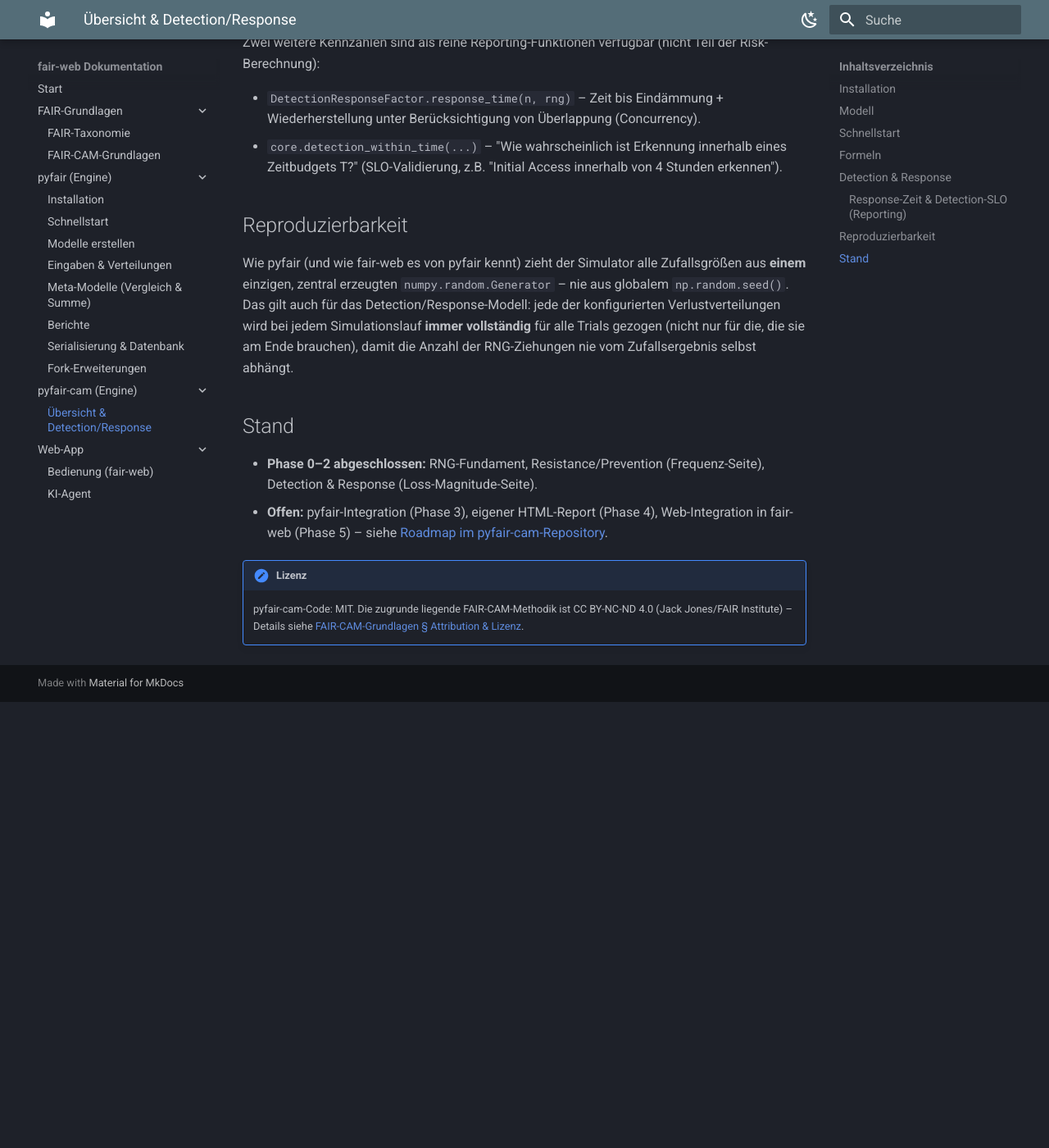
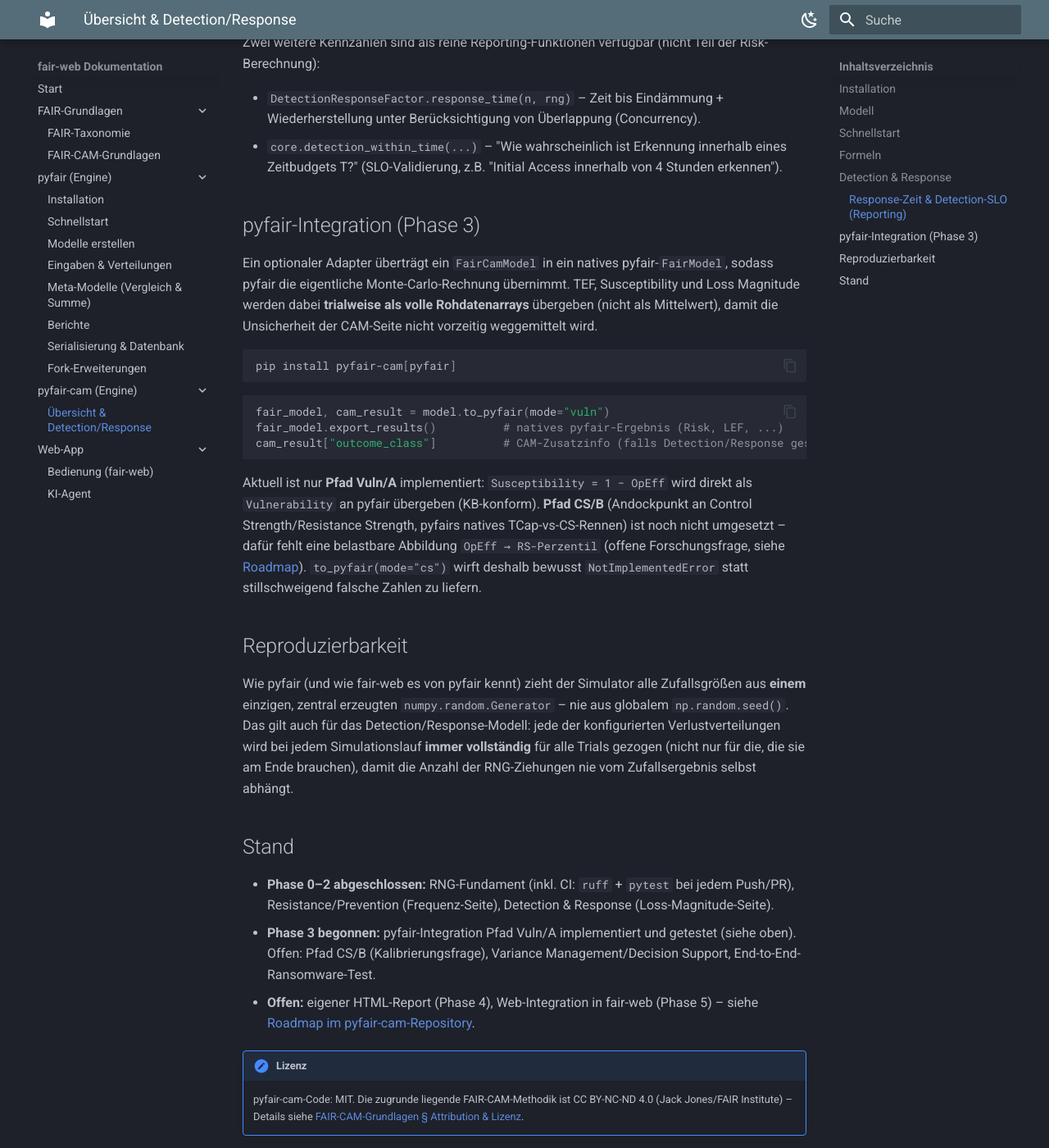
Before and after one commit to neoprehn/fair-web, an MkDocs documentation site: the page built from docs/pyfair-cam.md, in a window 1280 px wide and 1400 px high, scrolled down 2586 px. Shown: the whole window at 82% size. Built offline with MkDocs 1.6.1 and Material for MkDocs 9.7.7, drawn with Linux system fonts in a browser that asks for light colours; before the commit the page ends 3442 px from its top, so only the background shows below that; some of the changed text lies outside the part shown.

Commit message:
Doku: pyfair-cam-Seite auf Phase 0 (CI)/Phase 3 (pyfair-Adapter) Stand gebracht
Optionale pyfair-Extra-Dependency, to_pyfair(mode="vuln") mit Beispiel,
Pfad-CS-Luecke (Kalibrierungsfrage) und aktueller Phasenstand ergaenzt.

Co-Authored-By: Claude Sonnet 5 <noreply@anthropic.com>

````diff
--- a/docs/pyfair-cam.md
+++ b/docs/pyfair-cam.md
@@ -5,10 +5,11 @@
 Grundlagen siehe [FAIR-CAM-Grundlagen](fair-cam-grundlagen.md).
 
 !!! note "Eigenständige Bibliothek"
-    pyfair-cam hat **keine Abhängigkeit zu pyfair** und ist unabhängig
-    lauffähig. Die Integration von FAIR und FAIR-CAM in fair-web ist für eine
-    spätere Ausbaustufe vorgesehen (Web-UI, Andockpunkt FAIR ↔ FAIR-CAM noch
-    offen) – aktuell nur als eigenständige Python-Bibliothek nutzbar.
+    pyfair-cam hat **keine harte Abhängigkeit zu pyfair** im Core-Install und
+    ist unabhängig lauffähig. Seit Phase 3 gibt es einen optionalen
+    `to_pyfair()`-Adapter (Extra `pyfair-cam[pyfair]`, siehe unten) – die
+    eigentliche Web-Integration (Admin-Umschaltung, UI) ist weiterhin eine
+    spätere Ausbaustufe (Phase 5).
 
 ## Installation
 
@@ -125,6 +126,33 @@ Teil der Risk-Berechnung):
   innerhalb eines Zeitbudgets T?" (SLO-Validierung, z.B. "Initial Access
   innerhalb von 4 Stunden erkennen").
 
+## pyfair-Integration (Phase 3)
+
+Ein optionaler Adapter überträgt ein `FairCamModel` in ein natives
+pyfair-`FairModel`, sodass pyfair die eigentliche Monte-Carlo-Rechnung
+übernimmt. TEF, Susceptibility und Loss Magnitude werden dabei **trialweise
+als volle Rohdatenarrays** übergeben (nicht als Mittelwert), damit die
+Unsicherheit der CAM-Seite nicht vorzeitig weggemittelt wird.
+
+```bash
+pip install pyfair-cam[pyfair]
+```
+
+```python
+fair_model, cam_result = model.to_pyfair(mode="vuln")
+fair_model.export_results()          # natives pyfair-Ergebnis (Risk, LEF, ...)
+cam_result["outcome_class"]          # CAM-Zusatzinfo (falls Detection/Response gesetzt)
+```
+
+Aktuell ist nur **Pfad Vuln/A** implementiert: `Susceptibility = 1 − OpEff`
+wird direkt als `Vulnerability` an pyfair übergeben (KB-konform). **Pfad
+CS/B** (Andockpunkt an Control Strength/Resistance Strength, pyfairs
+natives TCap-vs-CS-Rennen) ist noch nicht umgesetzt – dafür fehlt eine
+belastbare Abbildung `OpEff → RS-Perzentil` (offene Forschungsfrage, siehe
+[Roadmap](https://github.com/neoprehn/pyfair-cam/blob/main/ROADMAP.md#offene-architektur-entscheidung-andockpunkt-fair--fair-cam)).
+`to_pyfair(mode="cs")` wirft deshalb bewusst `NotImplementedError` statt
+stillschweigend falsche Zahlen zu liefern.
+
 ## Reproduzierbarkeit
 
 Wie pyfair (und wie fair-web es von pyfair kennt) zieht der Simulator alle
@@ -137,10 +165,14 @@ RNG-Ziehungen nie vom Zufallsergebnis selbst abhängt.
 
 ## Stand
 
-- **Phase 0–2 abgeschlossen:** RNG-Fundament, Resistance/Prevention
-  (Frequenz-Seite), Detection & Response (Loss-Magnitude-Seite).
-- **Offen:** pyfair-Integration (Phase 3), eigener HTML-Report (Phase 4),
-  Web-Integration in fair-web (Phase 5) – siehe
+- **Phase 0–2 abgeschlossen:** RNG-Fundament (inkl. CI: `ruff` + `pytest` bei
+  jedem Push/PR), Resistance/Prevention (Frequenz-Seite), Detection & Response
+  (Loss-Magnitude-Seite).
+- **Phase 3 begonnen:** pyfair-Integration Pfad Vuln/A implementiert und
+  getestet (siehe oben). Offen: Pfad CS/B (Kalibrierungsfrage), Variance
+  Management/Decision Support, End-to-End-Ransomware-Test.
+- **Offen:** eigener HTML-Report (Phase 4), Web-Integration in fair-web
+  (Phase 5) – siehe
   [Roadmap im pyfair-cam-Repository](https://github.com/neoprehn/pyfair-cam/blob/main/ROADMAP.md).
 
 !!! note "Lizenz"
````
